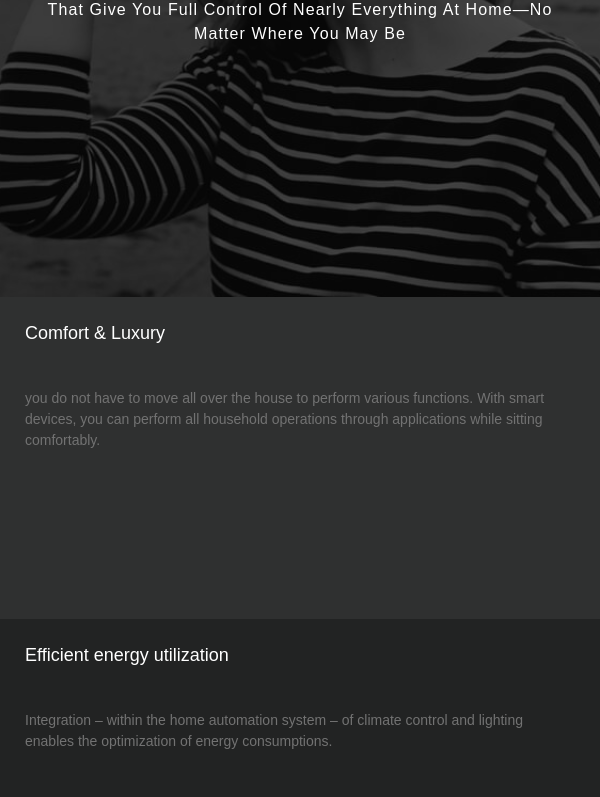
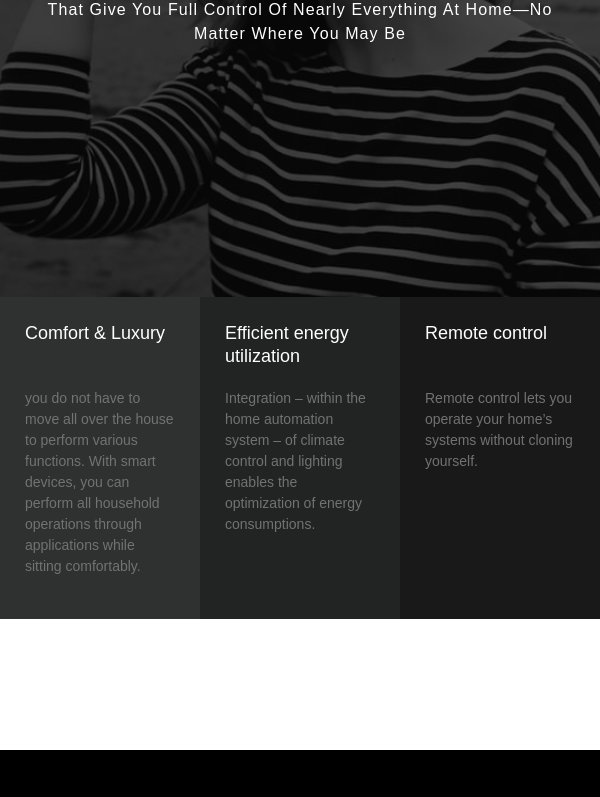
Before and after one commit to Mohamedghaly140/S-Tips, a Next.js app: page /customers in a window 600 px wide. Shown: the part 3280-4077 px from the top of the page. Built offline with nearby package versions, Linux system fonts and the light colour scheme; a web font is replaced by a local one.

Commit message:
add slides

```diff
--- a/components/OurValues/OurValues.jsx
+++ b/components/OurValues/OurValues.jsx
@@ -60,7 +60,7 @@ const values = [
 const OurValues = () => {
 	return (
 		<section className={`${styles.ourVlaues} py-5`}>
-			<div className="row gx-0">
+			<div className="row g-0">
 				<div className="col-md-12">
 					<SlideItem
 						center
@@ -69,8 +69,10 @@ const OurValues = () => {
 						description="connect all your physical and digital things all in one place so  that give you full control of nearly everything at home—no matter where you may be"
 					/>
 				</div>
+			</div>
+			<div className={`${styles.values} row gx-0`}>
 				{values.map(item => (
-					<div key={item.id} className="col-md">
+					<div key={item.id} className="col-4 col-sm-4 col-md">
 						<ValueCard
 							dark1={item.dark1}
 							dark2={item.dark2}
--- a/components/OurValues/OurValues.module.css
+++ b/components/OurValues/OurValues.module.css
@@ -1,2 +1,7 @@
-.ourVlaues {
+@media (min-width: 576px) and (max-width: 767.98px) {
+	.values {
+		overflow-x: auto;
+		flex-wrap: nowrap;
+		flex-direction: row;
+	}
 }
```
